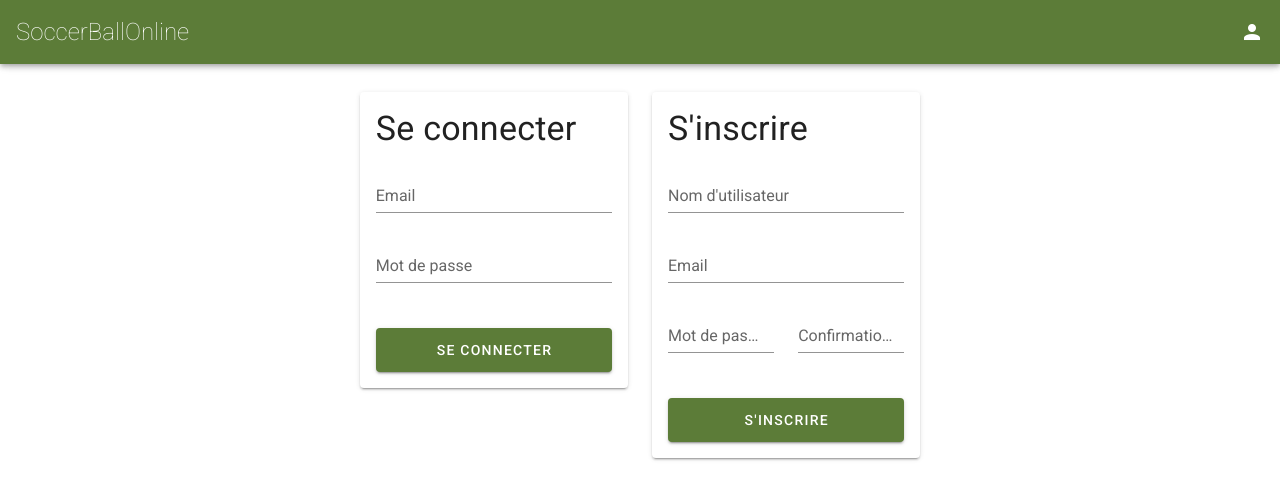
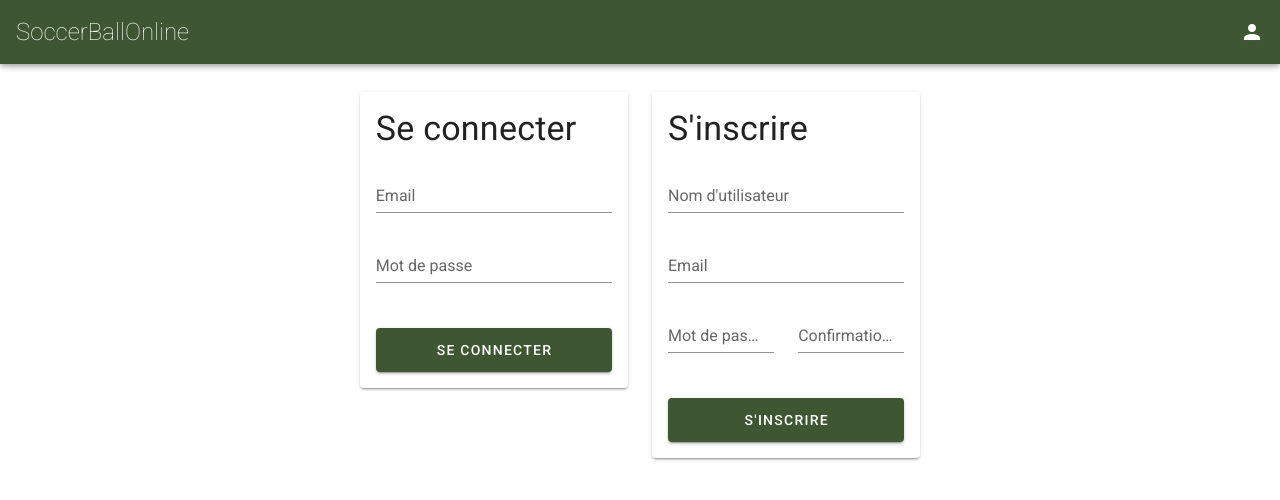
Before and after one commit to stan1712/SoccerBallOnline, a Vue app: page /access in a window 1280 px wide. Shown: the top 500 px of the page. Built offline with nearby package versions, Linux system fonts and the light colour scheme; no server answers.

Commit message:
🌈 style・Changement de la direction artistique

```diff
--- a/src/plugins/vuetify.js
+++ b/src/plugins/vuetify.js
@@ -15,18 +15,18 @@ export default new Vuetify({
 		dark: false,
 		themes: {
 			dark: {
-				primary: '#5c7c38',
+				primary: '#3e5732',
 				accent: '#009432',
-				secondary: '#26361e',
+				secondary: '#4d6b3e',
 				success: '#A3CB38',
 				info: '#12CBC4',
 				warning: '#EE5A24',
 				error: '#ED4C67'
 			},
 			light: {
-				primary: '#5c7c38',
+				primary: '#3e5732',
 				accent: '#009432',
-				secondary: '#26361e',
+				secondary: '#4d6b3e',
 				success: '#A3CB38',
 				info: '#12CBC4',
 				warning: '#EE5A24',
```
